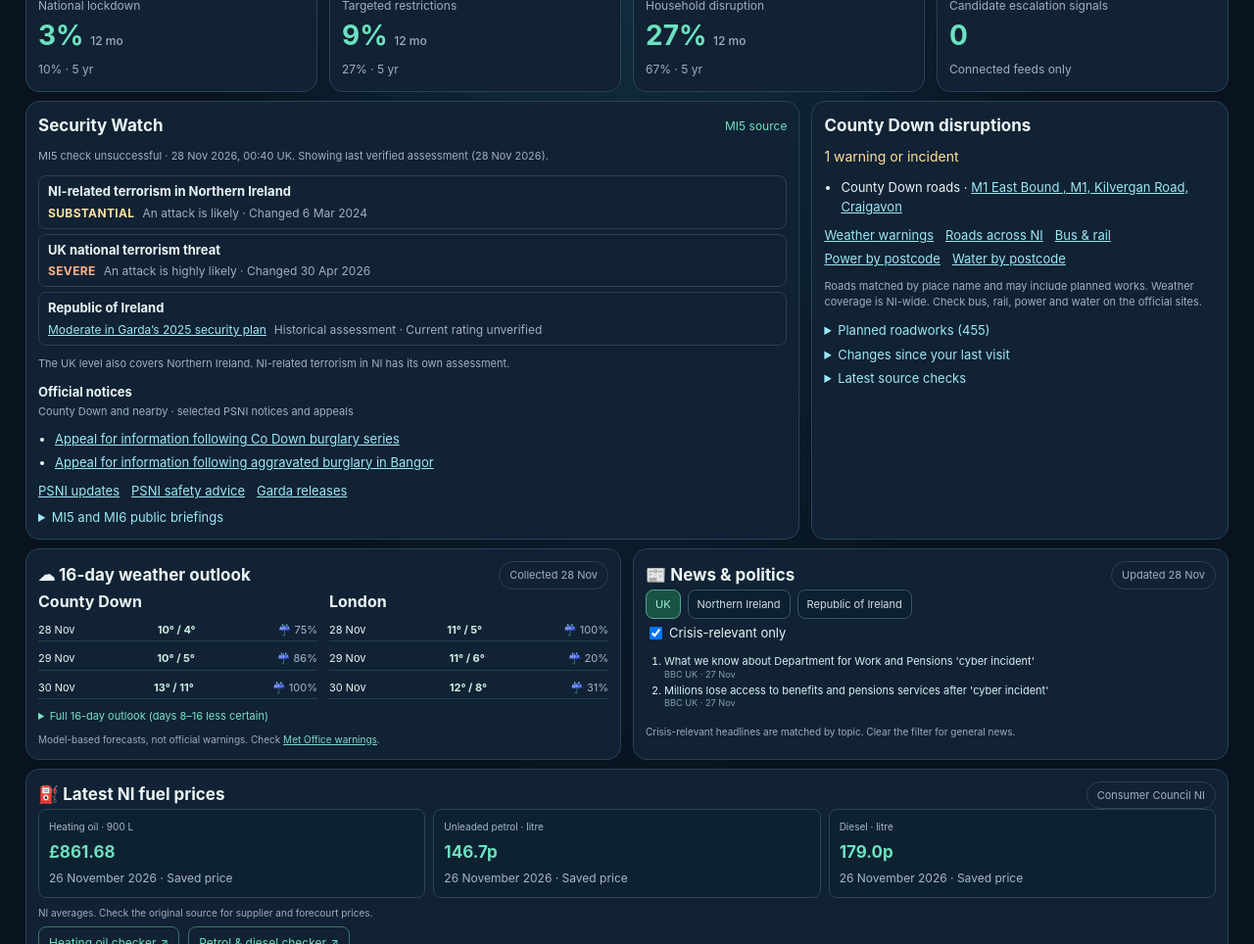
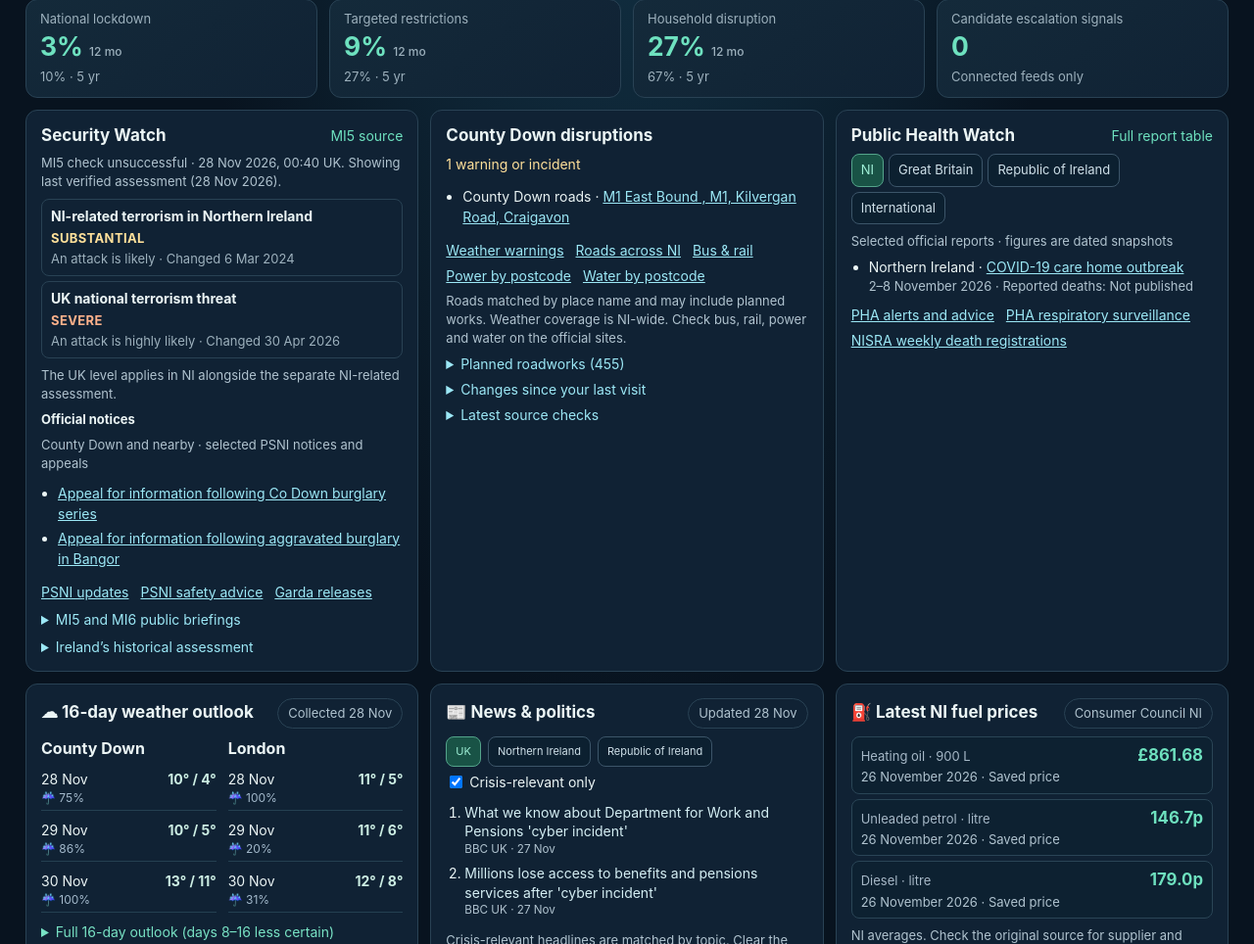
Before and after one commit to jegorman1-a11y/ni-crisis-watch, a plain HTML site: page index.html in a window 1280 px wide. Shown: the part 177-1141 px from the top of the page at 98% size. Drawn offline with Linux system fonts and the light colour scheme.

Commit message:
Improve dashboard layout

```diff
--- a/index.html
+++ b/index.html
@@ -61,24 +61,24 @@ body:not(.detail-view) main>.section, body:not(.detail-view) main>.alert {displa
 .security-notices p{margin:3px 0}
 .security-panel details{margin-top:7px}
 </style>
+<link rel="stylesheet" href="overview.css">
 </head>
 <body>
 <header class="top"><div class="wrap nav"><div class="brand"><span class="logo">⌁</span><div>NI CRISIS WATCH<small>UK & Northern Ireland</small></div></div><nav class="menu"><a href="#overview">Overview</a><a href="#forecast">Forecast</a><a href="#analysis">Analysis</a><a href="#archive">Archive</a><a href="#risks">Risk register</a><a href="#preparedness">Preparedness</a><a href="#evidence">Sources</a></nav><span class="stamp">● SOURCE FEEDS + DATED FORECAST</span></div></header>
 <main class="wrap">
 <section class="hero"><div><div class="eyebrow">Five-year resilience intelligence • County Down focus</div><h1>Know the risk.<br/><span>Not the rumour.</span></h1><p class="lead">A clear, evidence-led view of public-health threats, infrastructure resilience, geopolitical tensions and preparedness measures affecting Northern Ireland.</p></div><aside class="hero-aside"><div class="label">Overall UK / NI lockdown outlook</div><div class="risk-heading">Low assessed likelihood</div><span class="pill">No confirmed activation</span><p>Forecasts remain a dated editorial snapshot. Last editorial assessment: <strong id="updated">25 November 2026</strong>.</p><div class="note">Always check linked official agencies for immediate warnings.</div></aside></section>
-<section id="overview" aria-label="Single-screen situation overview" class="command-screen">
+<section id="overview" aria-label="Situation overview" class="command-screen">
   <div class="command-title"><div><span class="eyebrow">OPERATIONS OVERVIEW · UNITED KINGDOM / NORTHERN IRELAND</span><h2>Situation at a glance</h2></div><div class="command-actions"><span id="overviewFresh" class="tag">Checking feeds…</span><button class="btn" id="toggleDetail" type="button" aria-expanded="false">Full intelligence ↓</button></div></div>
   <div class="command-row probabilities" aria-label="Forecasts"><div class="command-stat"><span>National lockdown</span><strong id="quickLock">3% <small>12 mo</small></strong><em id="quickLock5">10% · 5 yr</em></div><div class="command-stat"><span>Targeted restrictions</span><strong id="quickRestrict">9% <small>12 mo</small></strong><em id="quickRestrict5">27% · 5 yr</em></div><div class="command-stat"><span>Household disruption</span><strong id="quickInfra">27% <small>12 mo</small></strong><em id="quickInfra5">67% · 5 yr</em></div><div class="command-stat"><span>Candidate escalation signals</span><strong id="quickSignals">—</strong><em>Connected feeds only</em></div></div>
-  <div class="command-row lower">
+  <div class="dashboard-grid">
     <article class="command-panel watch-panel security-panel" aria-labelledby="securityTitle">
       <div class="mini-heading"><h3 id="securityTitle">Security Watch</h3><a class="mini-link" href="https://www.mi5.gov.uk/threats-and-advice/terrorism-threat-levels">MI5 source</a></div>
       <p class="mini-note" id="securityCheck" role="status">Showing the MI5 assessment verified 28 November 2026.</p>
       <dl class="security-levels">
         <div data-security-level="ni"><dt>NI-related terrorism in Northern Ireland</dt><dd><strong data-level="SUBSTANTIAL">SUBSTANTIAL</strong><span>An attack is likely · Changed 6 Mar 2024</span></dd></div>
         <div data-security-level="uk"><dt>UK national terrorism threat</dt><dd><strong data-level="SEVERE">SEVERE</strong><span>An attack is highly likely · Changed 30 Apr 2026</span></dd></div>
-        <div><dt>Republic of Ireland</dt><dd><a href="https://www.garda.ie/en/about-us/publications/general-reports/annual-security-services-plan-2025.pdf">Moderate in Garda’s 2025 security plan</a><span>Historical assessment · Current rating unverified</span></dd></div>
       </dl>
-      <p class="mini-note">The UK level also covers Northern Ireland. NI-related terrorism in NI has its own assessment.</p>
+      <p class="mini-note">The UK level applies in NI alongside the separate NI-related assessment.</p>
       <div class="security-notices">
         <h4>Official notices</h4>
         <p class="mini-note" id="securityLocalStatus">Checking the latest PSNI listing…</p>
@@ -96,6 +96,7 @@ body:not(.detail-view) main>.section, body:not(.detail-view) main>.alert {displa
         </ul>
         <div class="local-links"><a href="https://www.mi5.gov.uk/news">MI5 statements</a><a href="https://www.sis.gov.uk/about-us/news/">MI6 statements</a><a href="https://www.psni.police.uk/official-statistics/security-situation-statistics">PSNI security statistics</a></div>
       </details>
+      <details><summary>Ireland’s historical assessment</summary><p class="mini-note"><a href="https://www.garda.ie/en/about-us/publications/general-reports/annual-security-services-plan-2025.pdf">Moderate in Garda’s 2025 security plan</a> · Current rating unverified</p></details>
     </article>
     <article class="command-panel watch-panel" id="localDisruptions"><div class="mini-heading"><h3>County Down disruptions</h3></div>
       <p class="local-status" id="localStatus" role="status">Checking weather warnings and road notices…</p>
@@ -111,13 +112,7 @@ body:not(.detail-view) main>.section, body:not(.detail-view) main>.alert {displa
       <details id="plannedWorks" hidden><summary id="plannedTitle">Planned roadworks</summary><ul class="local-notices" id="plannedNotices"></ul></details>
       <details><summary>Changes since your last visit</summary><ul class="local-notices" id="localChanges"><li>Waiting for a source check.</li></ul></details>
       <details><summary>Latest source checks</summary><div id="quickSources" class="quick-sources">Checking official public feeds…</div><div id="quickHeadlines" class="quick-headlines" aria-label="Recent linked announcements"></div><p id="quickCheck" class="mini-note">Automated refresh checks every five minutes while this tab is open.</p></details></article>
-  </div>
-  <div class="command-row extended-row">
-    <article class="command-panel weather-panel"><div class="mini-heading"><h3>☁ 16-day weather outlook</h3><span class="tag" id="weatherStamp">Checking…</span></div><div class="weather-twocol"><div><strong>County Down</strong><div id="downForecast" class="forecast-mini">Loading forecast…</div></div><div><strong>London</strong><div id="londonForecast" class="forecast-mini">Loading forecast…</div></div></div><details><summary>Full 16-day outlook (days 8–16 less certain)</summary><div class="weather-twocol"><div id="down16"></div><div id="london16"></div></div></details><div class="tiny-note">Model-based forecasts, not official warnings. Check <a href="https://weather.metoffice.gov.uk/warnings-and-advice/uk-warnings" target="_blank" rel="noopener">Met Office warnings</a>.</div></article>
-    <article class="command-panel news-panel"><div class="mini-heading"><h3>📰 News & politics</h3><span class="tag" id="newsStamp">Checking…</span></div><div class="news-tabs"><button class="news-tab active" type="button" data-news="UK">UK</button><button class="news-tab" type="button" data-news="Northern Ireland">Northern Ireland</button><button class="news-tab" type="button" data-news="Republic of Ireland">Republic of Ireland</button></div><label class="news-mode"><input id="priorityNews" type="checkbox" checked> Crisis-relevant only</label><ol id="newsFive" class="news-five"><li>Loading dated headlines…</li></ol><span class="tiny-note">Crisis-relevant headlines are matched by topic. Clear the filter for general news.</span></article>
-  </div>
-  <div class="command-row fuel-row"><article class="command-panel fuel-panel"><div class="mini-heading"><h3>⛽ Latest NI fuel prices</h3><span class="tag" id="fuelStamp">Checking…</span></div><div class="fuel-metrics"><div><small>Heating oil · 900 L</small><strong id="oilPrice">—</strong><small class="fuel-reading" id="oilReading"></small></div><div><small>Unleaded petrol · litre</small><strong id="petrolPrice">—</strong><small class="fuel-reading" id="petrolReading"></small></div><div><small>Diesel · litre</small><strong id="dieselPrice">—</strong><small class="fuel-reading" id="dieselReading"></small></div></div><div class="tiny-note" id="fuelNote">Consumer Council NI averages; not quotes for an individual supplier or forecourt.</div><div class="flight-links"><a href="https://www.consumercouncil.org.uk/home-heating/price-checker" target="_blank" rel="noopener">Heating oil checker ↗</a><a href="https://www.consumercouncil.org.uk/ni-fuel-checker" target="_blank" rel="noopener">Petrol & diesel checker ↗</a></div></article></div>
-  <article class="command-panel" aria-labelledby="healthTitle">
+    <article class="command-panel" aria-labelledby="healthTitle">
     <div class="mini-heading"><h3 id="healthTitle">Public Health Watch</h3><a class="mini-link" href="#healthReports">Full report table</a></div>
     <div class="flight-controls health-tabs" role="group" aria-label="Public Health Watch region">
 <button type="button" data-health-region="ni" aria-pressed="true">NI</button>
@@ -129,6 +124,10 @@ body:not(.detail-view) main>.section, body:not(.detail-view) main>.alert {displa
     <ul class="health-list" id="healthSummary"></ul>
     <div class="local-links" id="healthLinks"><a href="https://www.publichealth.hscni.net/protecting-our-health/alerts-outbreaks-and-emergencies">PHA alerts and advice</a></div>
   </article>
+    <article class="command-panel weather-panel"><div class="mini-heading"><h3>☁ 16-day weather outlook</h3><span class="tag" id="weatherStamp">Checking…</span></div><div class="weather-twocol"><div><strong>County Down</strong><div id="downForecast" class="forecast-mini">Loading forecast…</div></div><div><strong>London</strong><div id="londonForecast" class="forecast-mini">Loading forecast…</div></div></div><details><summary>Full 16-day outlook (days 8–16 less certain)</summary><div class="weather-twocol"><div id="down16"></div><div id="london16"></div></div></details><div class="tiny-note">Model-based forecasts, not official warnings. Check <a href="https://weather.metoffice.gov.uk/warnings-and-advice/uk-warnings" target="_blank" rel="noopener">Met Office warnings</a>.</div></article>
+    <article class="command-panel news-panel"><div class="mini-heading"><h3>📰 News & politics</h3><span class="tag" id="newsStamp">Checking…</span></div><div class="news-tabs"><button class="news-tab active" type="button" data-news="UK">UK</button><button class="news-tab" type="button" data-news="Northern Ireland">Northern Ireland</button><button class="news-tab" type="button" data-news="Republic of Ireland">Republic of Ireland</button></div><label class="news-mode"><input id="priorityNews" type="checkbox" checked> Crisis-relevant only</label><ol id="newsFive" class="news-five"><li>Loading dated headlines…</li></ol><span class="tiny-note">Crisis-relevant headlines are matched by topic. Clear the filter for general news.</span></article>
+    <article class="command-panel fuel-panel"><div class="mini-heading"><h3>⛽ Latest NI fuel prices</h3><span class="tag" id="fuelStamp">Checking…</span></div><div class="fuel-metrics"><div><small>Heating oil · 900 L</small><strong id="oilPrice">—</strong><small class="fuel-reading" id="oilReading"></small></div><div><small>Unleaded petrol · litre</small><strong id="petrolPrice">—</strong><small class="fuel-reading" id="petrolReading"></small></div><div><small>Diesel · litre</small><strong id="dieselPrice">—</strong><small class="fuel-reading" id="dieselReading"></small></div></div><div class="tiny-note" id="fuelNote">Consumer Council NI averages; not quotes for an individual supplier or forecourt.</div><div class="flight-links"><a href="https://www.consumercouncil.org.uk/home-heating/price-checker" target="_blank" rel="noopener">Heating oil checker ↗</a><a href="https://www.consumercouncil.org.uk/ni-fuel-checker" target="_blank" rel="noopener">Petrol & diesel checker ↗</a></div></article>
+  </div>
   <div class="command-foot"><span>Estimates are subjective and uncalibrated; no automatic movement restrictions inferred from planning documents.</span></div>
 </section>
 
--- /dev/null
+++ b/overview.css
@@ -0,0 +1,203 @@
+#overview {
+  gap: 12px;
+  margin-top: 18px;
+}
+
+#overview .command-title {
+  padding: 1px 0 3px;
+}
+
+#overview .command-title h2 {
+  font-size: clamp(1.6rem, 2.5vw, 2rem);
+  line-height: 1.2;
+  letter-spacing: -.035em;
+}
+
+#overview .command-title .eyebrow {
+  font-size: .6875rem;
+  letter-spacing: .12em;
+}
+
+#overview .command-actions .tag,
+#overview .command-actions .btn {
+  font-size: .8125rem;
+}
+
+#overview .command-stat {
+  background: linear-gradient(145deg, #142a3a, var(--panel));
+  border-radius: 12px;
+  padding: 10px 14px;
+}
+
+#overview .command-stat span,
+#overview .command-stat em {
+  font-size: .8125rem;
+}
+
+#overview .command-stat strong {
+  font-size: 1.65rem;
+  line-height: 1.1;
+}
+
+.dashboard-grid {
+  display: grid;
+  grid-template-columns: repeat(3, minmax(0, 1fr));
+  gap: 12px;
+  align-items: stretch;
+}
+
+.dashboard-grid > .command-panel {
+  min-width: 0;
+  padding: 14px 15px;
+  border-radius: 12px;
+}
+
+.dashboard-grid > .fuel-panel {
+  padding: 14px 15px !important;
+}
+
+.dashboard-grid .mini-heading {
+  gap: 6px 10px;
+  flex-wrap: wrap;
+  align-items: baseline;
+  margin-bottom: 8px;
+}
+
+.dashboard-grid h3 {
+  font-size: 1.0625rem;
+  line-height: 1.3;
+}
+
+.dashboard-grid .mini-note,
+.dashboard-grid .tiny-note,
+.dashboard-grid .tag,
+.dashboard-grid .fuel-reading,
+.dashboard-grid .health-list span {
+  color: #b0c3cf;
+  font-size: .8125rem;
+}
+
+.dashboard-grid .mini-note {
+  margin: 6px 0;
+}
+
+.dashboard-grid :is(.mini-link, .local-links, .local-notices, .health-list, .news-five li, .news-mode, details summary, .mini-day) {
+  font-size: .875rem;
+}
+
+.dashboard-grid .local-links {
+  gap: 5px 12px;
+  margin-top: 8px;
+}
+
+.dashboard-grid .local-notices,
+.dashboard-grid .health-list {
+  margin-block: 6px 9px;
+}
+
+.dashboard-grid .local-notices:empty {
+  display: none;
+}
+
+.dashboard-grid .local-notices a,
+.dashboard-grid .health-list a,
+.dashboard-grid .news-five a {
+  overflow-wrap: anywhere;
+}
+
+.dashboard-grid .news-five {
+  gap: 7px;
+}
+
+.dashboard-grid .news-five li {
+  line-height: 1.4;
+}
+
+.dashboard-grid .news-five small {
+  color: #b0c3cf;
+}
+
+.dashboard-grid .weather-twocol {
+  grid-template-columns: repeat(2, minmax(0, 1fr));
+}
+
+.dashboard-grid .mini-day {
+  display: grid;
+  grid-template-columns: minmax(0, 1fr) auto;
+  column-gap: 6px;
+  row-gap: 0;
+}
+
+.dashboard-grid .mini-day em {
+  grid-column: 1 / -1;
+  font-size: .75rem;
+}
+
+.dashboard-grid .security-levels dt {
+  font-size: .875rem;
+}
+
+.dashboard-grid .security-levels dd {
+  font-size: .8125rem;
+}
+
+.dashboard-grid .fuel-metrics {
+  grid-template-columns: minmax(0, 1fr);
+  gap: 5px;
+}
+
+.dashboard-grid .fuel-metrics > div {
+  display: grid;
+  grid-template-columns: minmax(0, 1fr) auto;
+  align-items: baseline;
+  gap: 0 9px;
+  padding: 6px 9px;
+}
+
+.dashboard-grid .fuel-metrics small {
+  font-size: .8125rem;
+}
+
+.dashboard-grid .fuel-metrics strong {
+  margin: 0;
+  font-size: 1.05rem;
+}
+
+.dashboard-grid .fuel-reading {
+  grid-column: 1 / -1;
+  margin: 0;
+}
+
+.dashboard-grid .fuel-reading:empty {
+  display: none;
+}
+
+.dashboard-grid .flight-links a {
+  font-size: .8125rem;
+}
+
+#overview :is(a, button, summary, input):focus-visible {
+  outline: 2px solid var(--mint);
+  outline-offset: 3px;
+}
+
+@media (max-width: 1150px) {
+  .dashboard-grid {
+    grid-template-columns: repeat(2, minmax(0, 1fr));
+  }
+}
+
+@media (max-width: 640px) {
+  .dashboard-grid {
+    grid-template-columns: minmax(0, 1fr);
+  }
+
+  #overview .command-title {
+    align-items: flex-start;
+    flex-direction: column;
+  }
+
+  #overview .command-stat {
+    padding: 8px 10px;
+  }
+}
```
